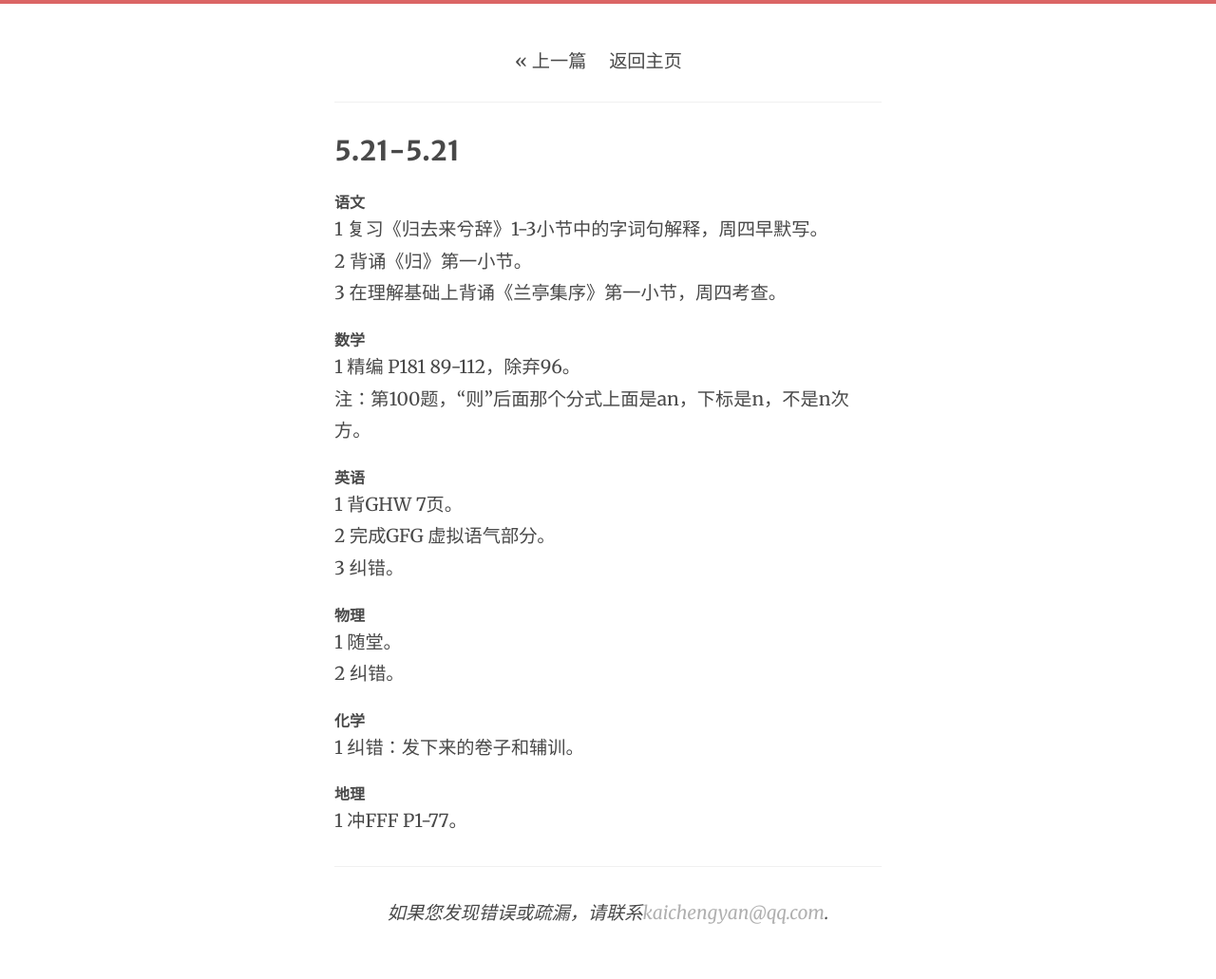
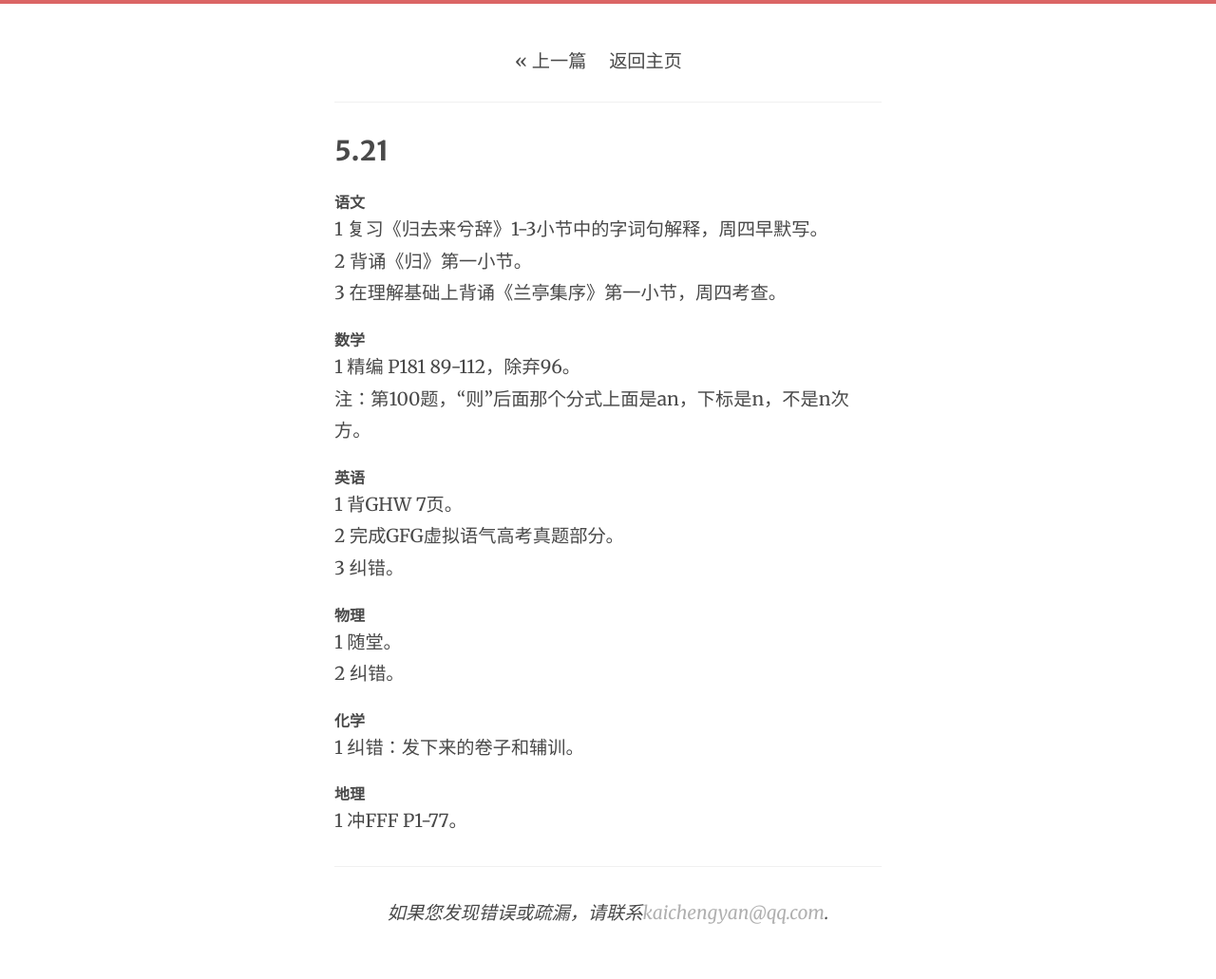
Before and after one commit to efz1602/efz1602.github.io, a Jekyll site: the page built from _posts/2014-05-21-list20140521.markdown, in a window 1280 px wide. Shown: the whole page at 95% size. Built offline with Jekyll 4.4.1, drawn with Linux system fonts in a browser that asks for light colours; Markdown is read by kramdown in place of the engine named in the settings.

Commit message:
updated new post

```diff
--- a/_posts/2014-05-21-list20140521.markdown
+++ b/_posts/2014-05-21-list20140521.markdown
@@ -1,6 +1,6 @@
 ---
 layout: post
-title:  "5.21-5.21"
+title:  "5.21"
 date:   2014-05-21
 ---
 
@@ -18,7 +18,7 @@ date:   2014-05-21
 英语
 ====
 1 背GHW 7页。
-2 完成GFG 虚拟语气部分。
+2 完成GFG虚拟语气高考真题部分。
 3 纠错。
 
 物理
```
